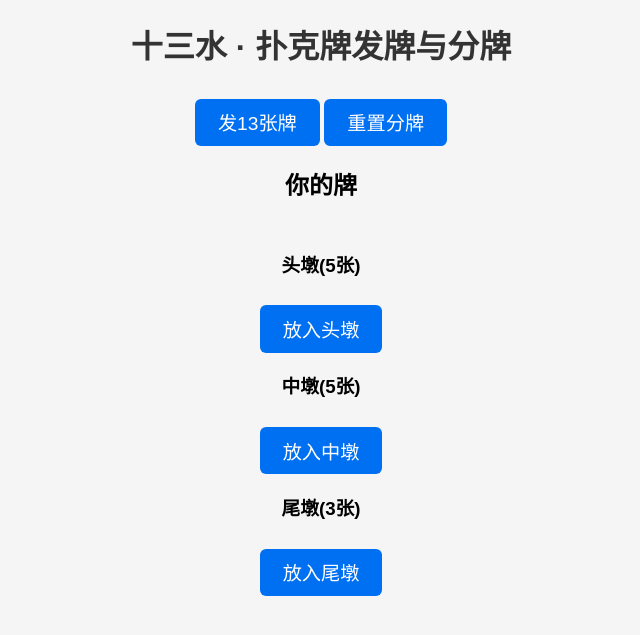
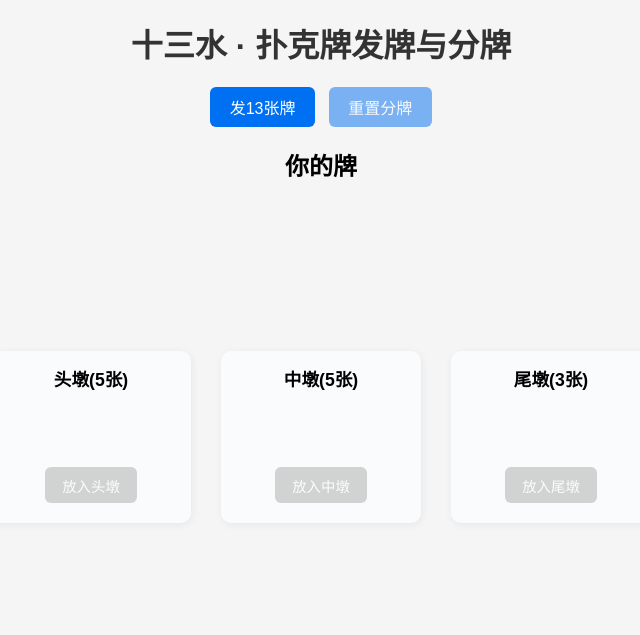
Before and after one commit to wen95266/php, a PHP site: page / in a window 1280 px wide. Shown: the top 635 px of the page, without its empty margins (319-959 px from the left). Run offline with PHP 8.4, Linux system fonts and the light colour scheme.

Commit message:
Update style.css

```diff
--- a/style.css
+++ b/style.css
@@ -1,47 +1,63 @@
 body {
-  font-family: sans-serif;
+  font-family: "PingFang SC", "Microsoft YaHei", sans-serif;
   background: #f5f5f5;
   text-align: center;
+  margin: 0;
+  padding: 0;
 }
-
 h1 {
   color: #333;
+  margin-top: 20px;
 }
-
+h2 {
+  margin-bottom: 10px;
+}
+h3 {
+  margin: 5px 0;
+  font-size: 1.1em;
+}
+.controls {
+  margin: 12px 0 6px 0;
+}
 button {
-  font-size: 1.2em;
+  font-size: 1em;
   padding: 0.5em 1.2em;
   cursor: pointer;
   border: none;
   background: #0070f3;
   color: white;
   border-radius: 6px;
-  margin-top: 10px;
+  margin: 0 5px;
   transition: background 0.2s;
 }
-button:hover {
+button[disabled] {
+  opacity: 0.5;
+  cursor: not-allowed;
+}
+button:hover:enabled {
   background: #0056c1;
 }
-
 .card-container {
-  margin-top: 30px;
+  margin-top: 12px;
   display: flex;
   flex-wrap: wrap;
   justify-content: center;
+  min-height: 135px;
 }
-
 .card {
   display: inline-block;
   width: 80px;
   height: 120px;
-  border: 1.5px solid #222;
+  border: 2px solid #222;
   border-radius: 8px;
   margin: 6px;
   background: white;
   text-align: center;
-  box-shadow: 2px 2px 6px rgba(0,0,0,0.10);
+  box-shadow: 2px 2px 6px rgba(0,0,0,0.07);
   user-select: none;
   vertical-align: top;
+  transition: border 0.2s, box-shadow 0.2s;
+  position: relative;
 }
 .card img {
   width: 70px;
@@ -54,3 +70,53 @@ button:hover {
   color: #333;
   margin-top: 2px;
 }
+.card.selected {
+  border: 2.5px solid #e91e63;
+  box-shadow: 0 0 8px #e91e63;
+  z-index: 2;
+}
+.groups {
+  display: flex;
+  justify-content: center;
+  gap: 30px;
+  margin-top: 22px;
+  flex-wrap: wrap;
+}
+.group {
+  background: #fafbfc;
+  border-radius: 10px;
+  padding: 10px 10px 20px 10px;
+  min-width: 180px;
+  box-shadow: 1px 2px 8px rgba(0,0,0,0.06);
+}
+.group-cards {
+  min-height: 60px;
+  margin-bottom: 8px;
+  display: flex;
+  flex-wrap: wrap;
+  justify-content: center;
+}
+.group .card {
+  margin: 3px;
+  width: 45px;
+  height: 70px;
+}
+.group .card img {
+  width: 37px;
+  height: 60px;
+}
+.group-btn {
+  font-size: 0.9em;
+  background: #e91e63;
+  margin-top: 3px;
+}
+.group-btn[disabled] {
+  background: #aaa;
+}
+@media (max-width: 800px) {
+  .groups {
+    flex-direction: column;
+    gap: 12px;
+    align-items: center;
+  }
+}
```
